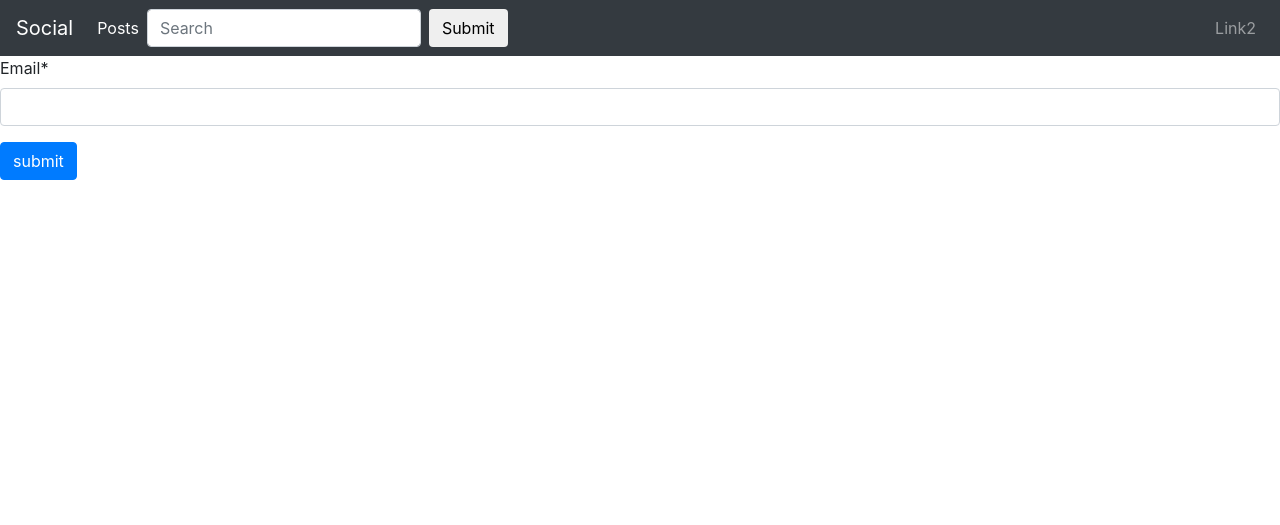
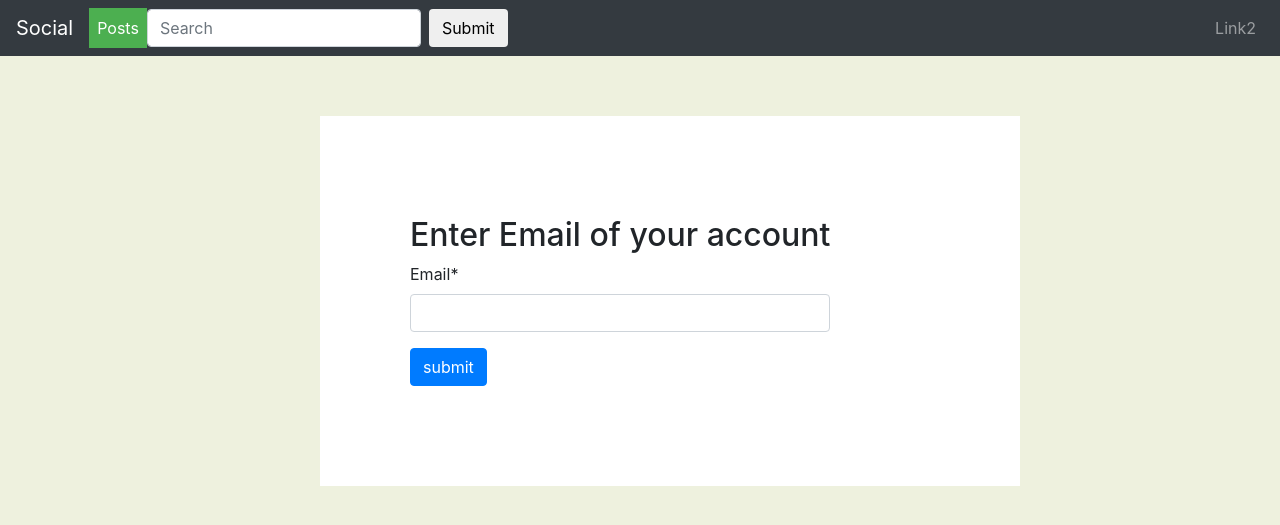
Before and after one commit to gosrahul21/Django-social, a Django app: page /reset_password/ in a window 1280 px wide. Shown: the top 525 px of the page. Run offline with Django 3.2, Linux system fonts and the light colour scheme; some libraries are stand-ins or nearby versions.

Commit message:
Update password_reset.html

```diff
--- a/Site/account/templates/account/password_reset.html
+++ b/Site/account/templates/account/password_reset.html
@@ -1,11 +1,17 @@
 {%extends 'account/base.html'%}
 {%load crispy_forms_tags%}
+{%load staticfiles%}
+{%block head_block%}
 
+<link rel="stylesheet" href="{%static 'post/box.css'%}">
+
+{%endblock%}
 {%block body_block%}
 <div class="box">
 <div class="box1">
 
     <form method="POST">
+        <h2>Enter Email of your account</h2>
 
         {%csrf_token%}
         {{form|crispy}}
```
